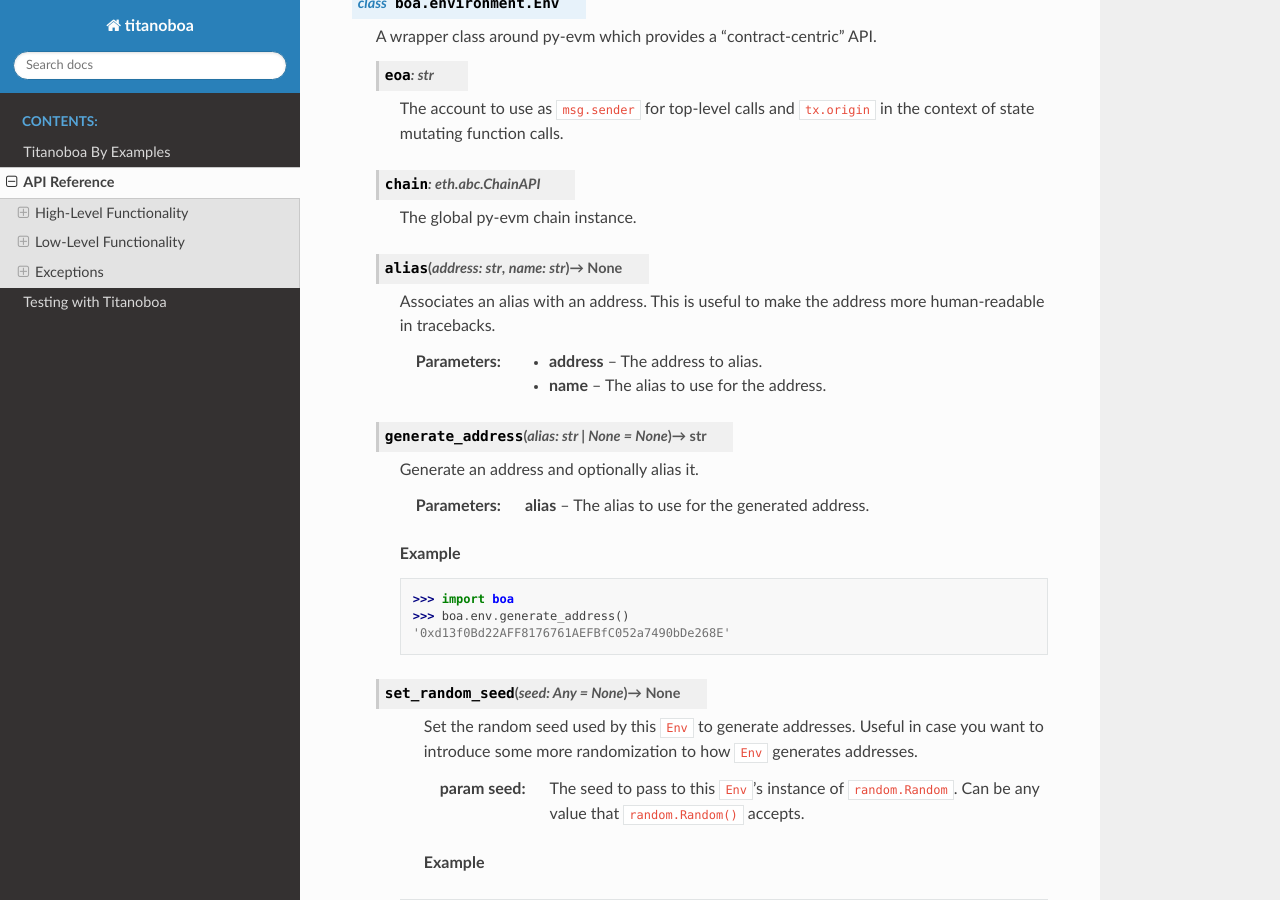
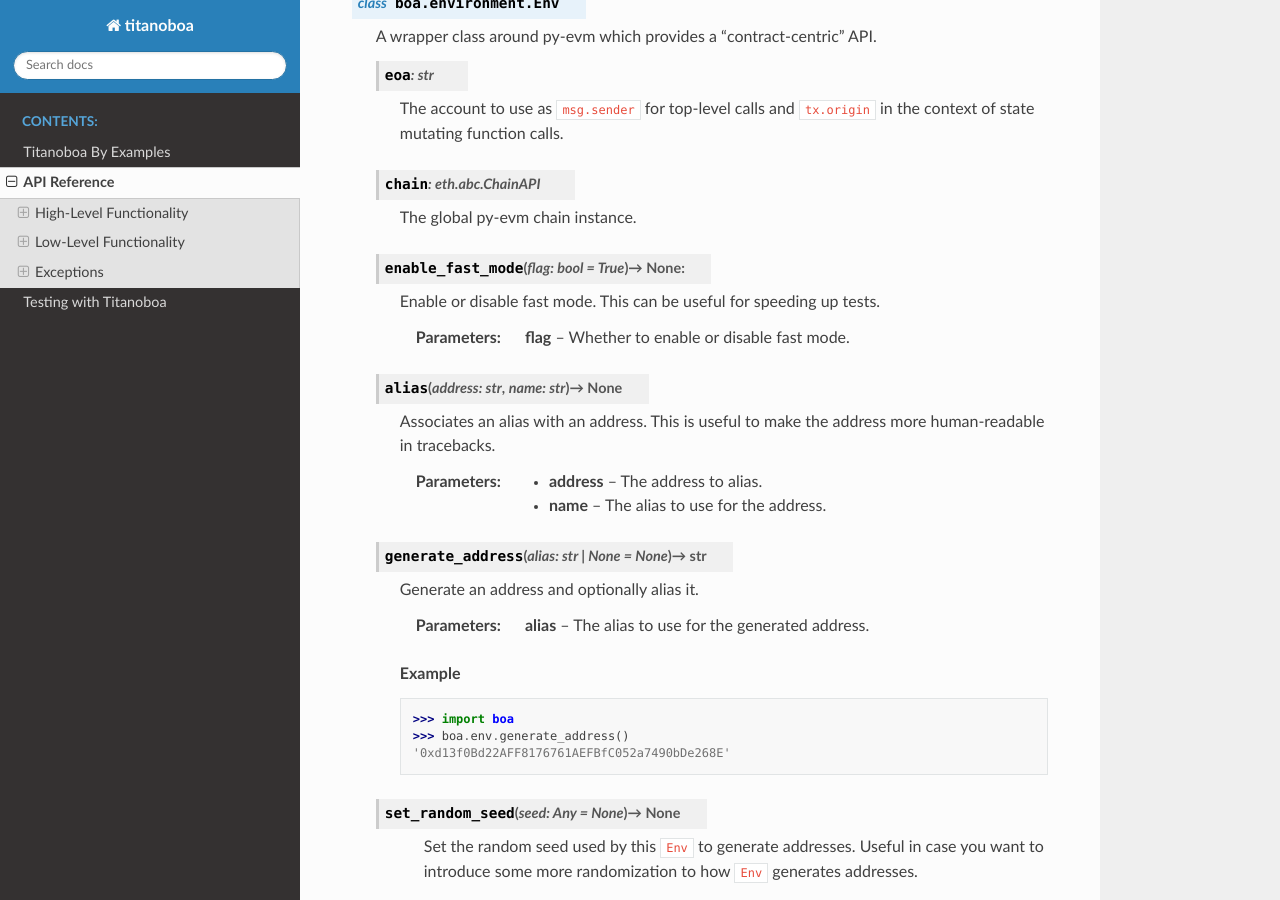
Before and after one commit to vyperlang/titanoboa, a Sphinx documentation site: the page built from docs/source/api.rst, in a window 1280 px wide and 900 px high, scrolled down 7519 px. Built offline with Sphinx 7.4.7 and the Read the Docs theme 2.0.0, drawn with Linux system fonts in a browser that asks for light colours.

Commit message:
docs: added fast mode in the api

```diff
--- a/docs/source/api.rst
+++ b/docs/source/api.rst
@@ -402,6 +402,12 @@
         :type: eth.abc.ChainAPI
 
         The global py-evm chain instance.
+
+    .. method:: enable_fast_mode(flag: bool = True) -> None:
+
+        Enable or disable fast mode. This can be useful for speeding up tests.
+
+        :param flag: Whether to enable or disable fast mode.
 
     .. method:: alias(address: str, name: str) -> None
 
```
